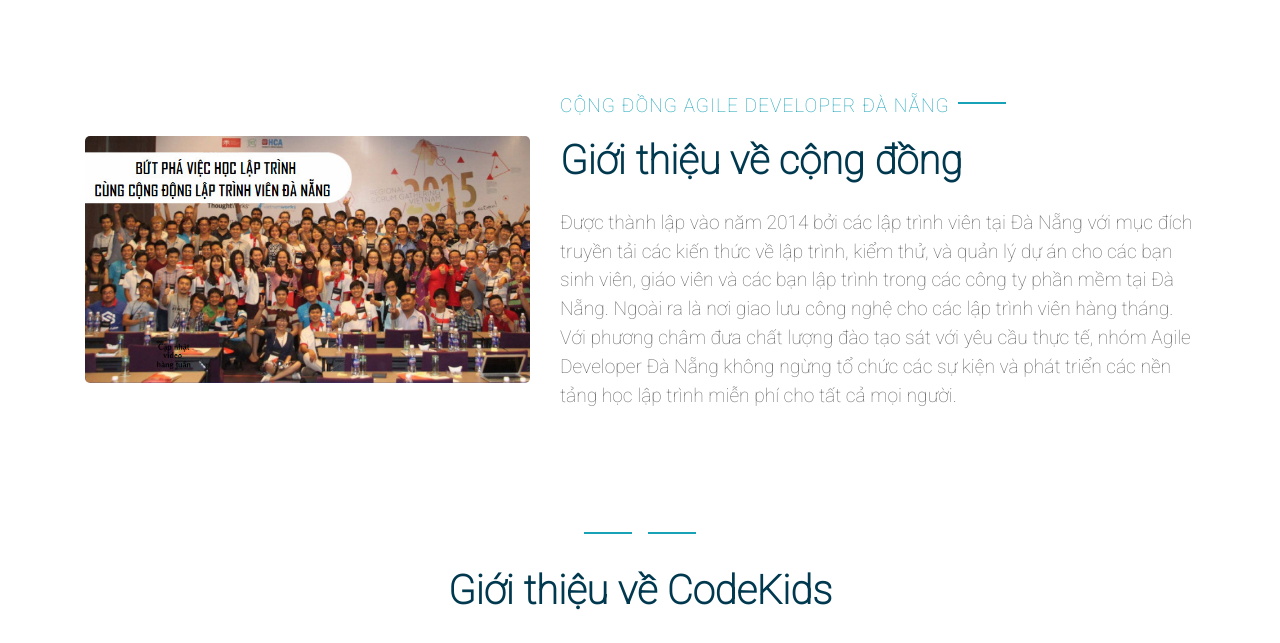
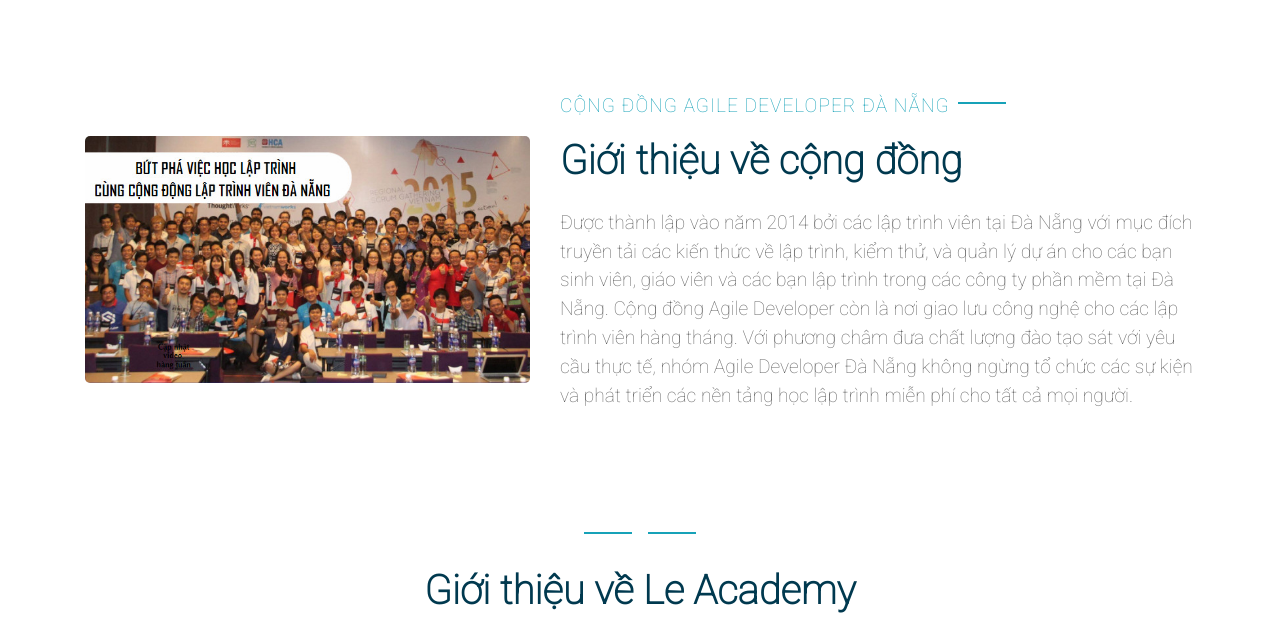
Before and after one commit to codegymdanang/leacademy, a Jekyll site: the page built from index.html, in a window 1280 px wide and 900 px high, scrolled down 665 px, cut to the strip 49-692 px from the top of the window. Built offline with Jekyll 4.4.1, drawn with Linux system fonts in a browser that asks for light colours; nearby versions of some CDN libraries; the list of posts is cut into pages by our own code.

```diff
--- a/_layouts/home.html
+++ b/_layouts/home.html
@@ -55,7 +55,9 @@
                 <h1 class="mb-4">Giới thiệu về cộng đồng</h1>
                 <p>
                     Được thành lập vào năm 2014 bởi các lập trình viên tại Đà Nẵng với mục đích truyền tải các kiến thức  về lập trình, kiểm thử, và quản lý dự án cho các bạn sinh viên, giáo viên và các bạn lập trình trong các công ty
-                    phần mềm tại Đà Nẵng. Ngoài ra là nơi giao lưu công nghệ cho các lập trình viên hàng tháng. Với phương châm đưa chất lượng đào tạo sát với yêu cầu thực tế, nhóm Agile Developer Đà Nẵng không ngừng tổ chức các sự kiện
+                    phần mềm tại Đà Nẵng.
+
+                    Cộng đồng Agile Developer còn là nơi giao lưu công nghệ cho các lập trình viên hàng tháng. Với phương châm đưa chất lượng đào tạo sát với yêu cầu thực tế, nhóm Agile Developer Đà Nẵng không ngừng tổ chức các sự kiện
                     và phát triển các nền tảng học lập trình miễn phí cho tất cả mọi người.
                 </p>
 
@@ -70,7 +72,7 @@
     <div class="container">
         <div class="text-center pb-2">
             <p class="section-title px-5"><span class="px-2"> </span></p>
-            <h1 class="mb-4"> Giới thiệu về CodeKids </h1>
+            <h1 class="mb-4"> Giới thiệu về Le Academy </h1>
         </div>
         <div class="row align-items-center">
             <div class="col-lg-12">
```
